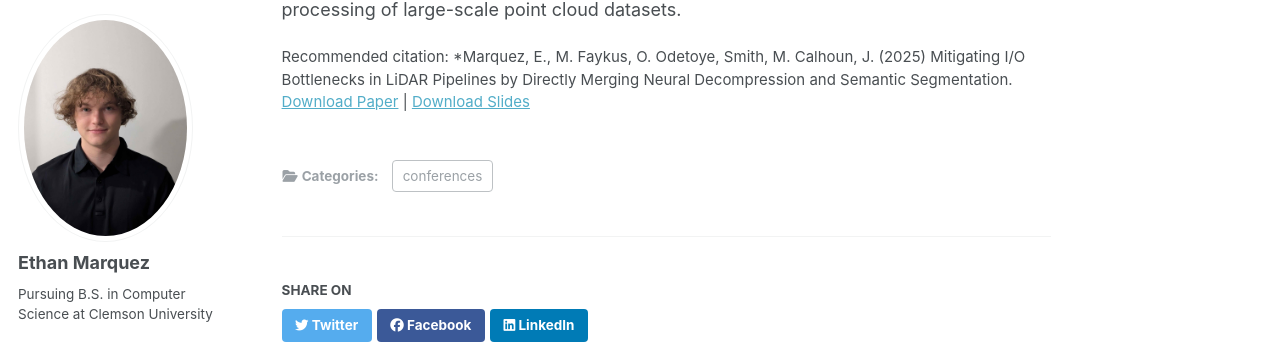
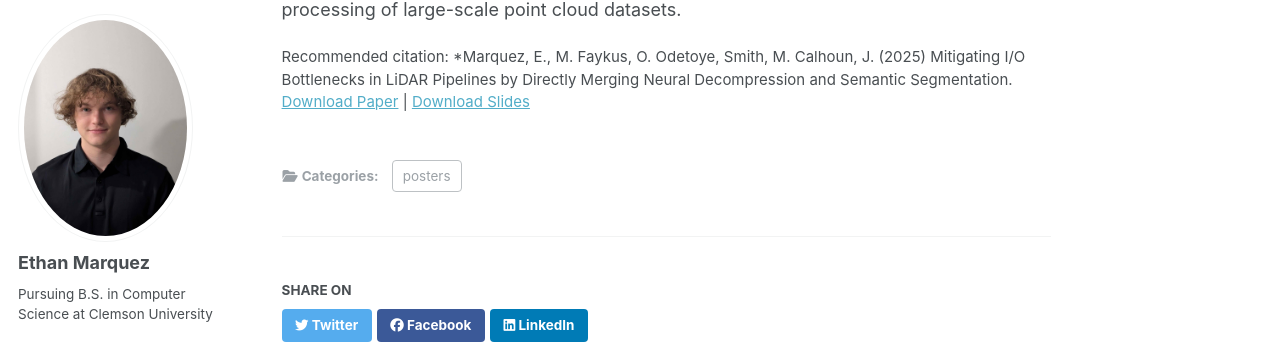
Before and after one commit to ethanmarq/ethanmarq.github.io, a Jekyll site: the page built from _publications/mitigatingIO.md, in a window 1280 px wide and 900 px high, scrolled down 495 px. Shown: the part 92-438 px from the top of the window. Built offline with Jekyll 4.4.1, drawn with Linux system fonts in a browser that asks for light colours; some web fonts are replaced.

Commit message:
poster publication

```diff
--- a/_config.yml
+++ b/_config.yml
@@ -86,6 +86,8 @@ publication_category:
     title: 'Journal Articles'
   conferences:
     title: 'Conference Papers'
+  posters:
+    title: 'Posters'
 
 # Site Settings
 teaser                   :  # filename of teaser fallback teaser image placed in /images/, .e.g. "500x300.png"
--- a/_publications/mitigatingIO.md
+++ b/_publications/mitigatingIO.md
@@ -1,7 +1,7 @@
 ---
 title: "Mitigating I/O Bottlenecks in LiDAR Pipelines by Directly Merging Neural Decompression and Semantic Segmentation"
 collection: publications
-category: conferences
+category: posters
 permalink: /publication/mitigatingIO
 excerpt: 'This poster is about improving real-time performance of LiDAR autonomous vehciles in rural enviroments.'
 date: 2025-11-18
```
